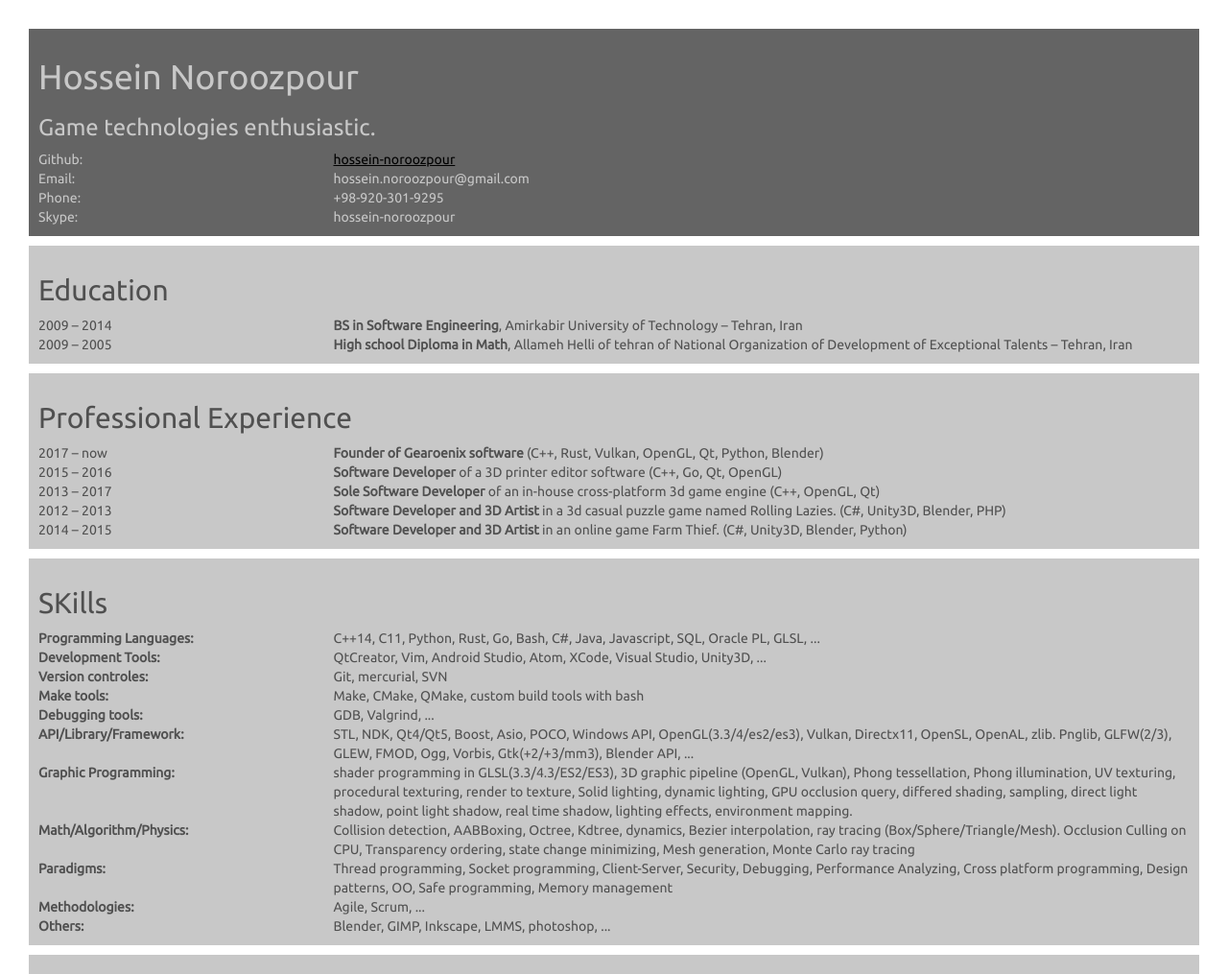
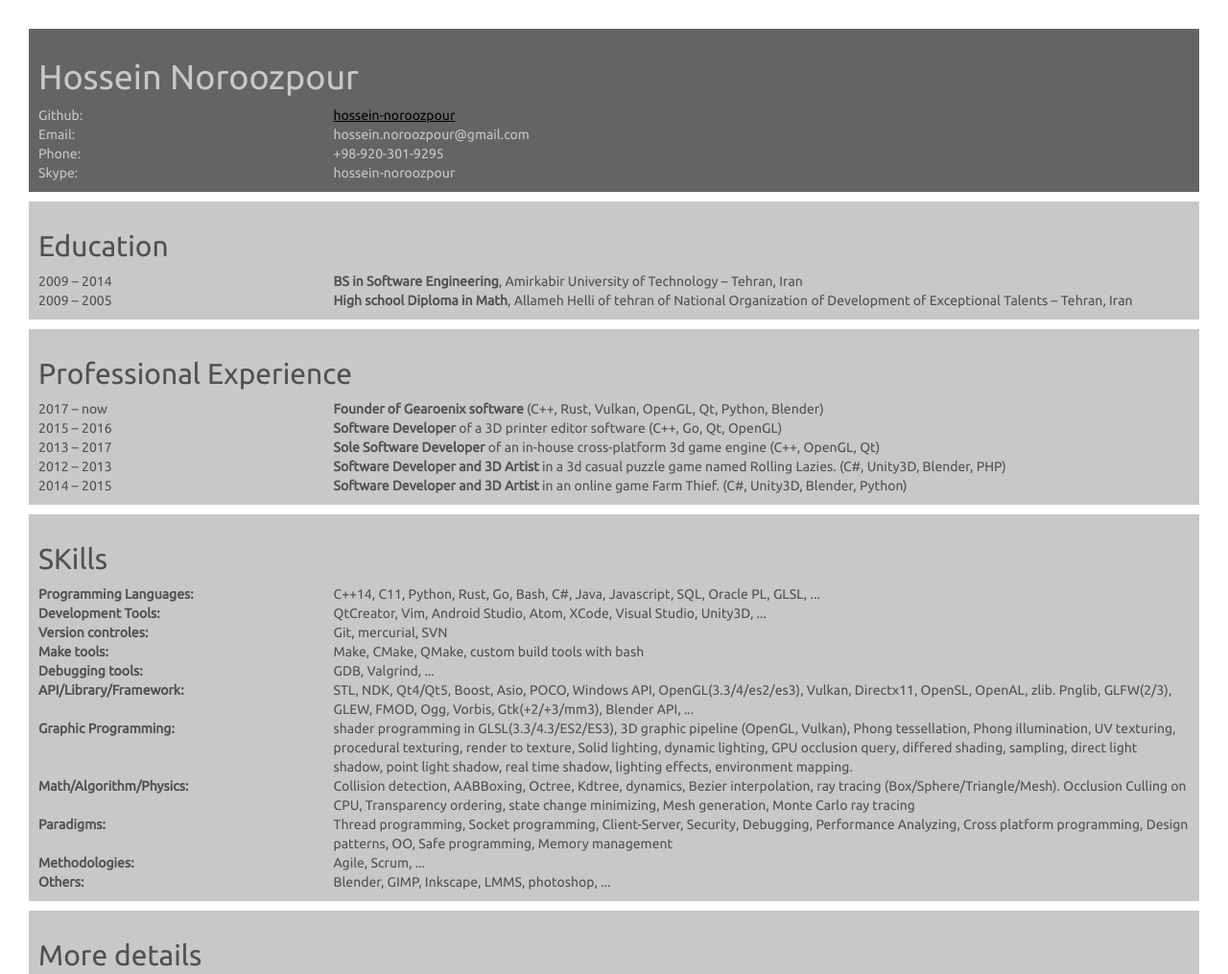
Before and after one commit to Hossein-Noroozpour/me, a plain HTML site: page index.html in a window 1280 px wide. Shown: the top 1015 px of the page at 96% size. Drawn offline with nearby package versions, Linux system fonts and the light colour scheme.

Commit message:
index update

```diff
--- a/index.html
+++ b/index.html
@@ -16,7 +16,6 @@
     <div class="paper">
         <div class="header container-fluid">
             <h1>Hossein Noroozpour</h1>
-            <h3>Game technologies enthusiastic.</h3>
             <div class="row">
                 <div class="col-sm-3">
                     Github:
```
